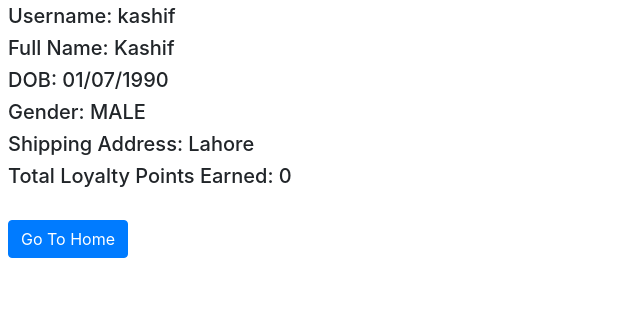
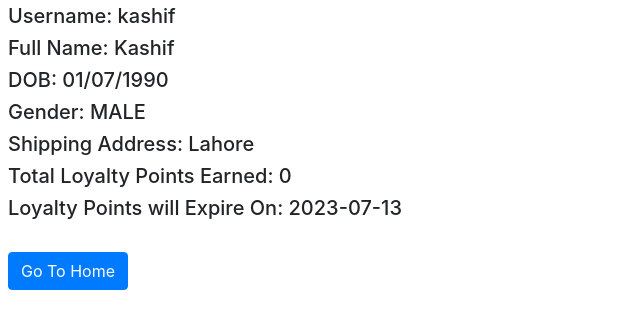
Before and after one commit to macwindow10/loyalty_points_management_system, a Flask app: page /profile in a window 1280 px wide. Shown: the part 186-515 px from the top of the page, without its empty margins (0-640 px from the left). Run offline with Flask 2, Linux system fonts and the light colour scheme; a user stored in the database is signed in; data comes from the database, SQL or seed files in the repository; some libraries are stand-ins or nearby versions.

Commit message:
loyalty points applicable on products?, loyalty points expiry

```diff
--- a/main.py
+++ b/main.py
@@ -285,7 +285,8 @@ def profile():
                                dob=user["dob"],
                                gender=user["gender"],
                                address=user["address"],
-                               total_loyalty_points=user["loyalty_points"])
+                               total_loyalty_points=user["loyalty_points"],
+                               loyalty_points_expiry=user["loyalty_points_expiry"])
 
 
 @app.route('/adminpanel', methods=['GET'])
--- a/templates/profile.html
+++ b/templates/profile.html
@@ -38,6 +38,7 @@
         }
 
 
+
     </style>
 </head>
 <body>
@@ -59,6 +60,7 @@
     <h5>Gender: {{ gender }}</h5>
     <h5>Shipping Address: {{ address }}</h5>
     <h5>Total Loyalty Points Earned: {{ total_loyalty_points }}</h5>
+    <h5>Loyalty Points will Expire On: {{ loyalty_points_expiry }}</h5>
 
     <br/>
     <a href="/" class="btn btn-primary">Go To Home</a>
```
Also changed, not shown: 2 other files.
